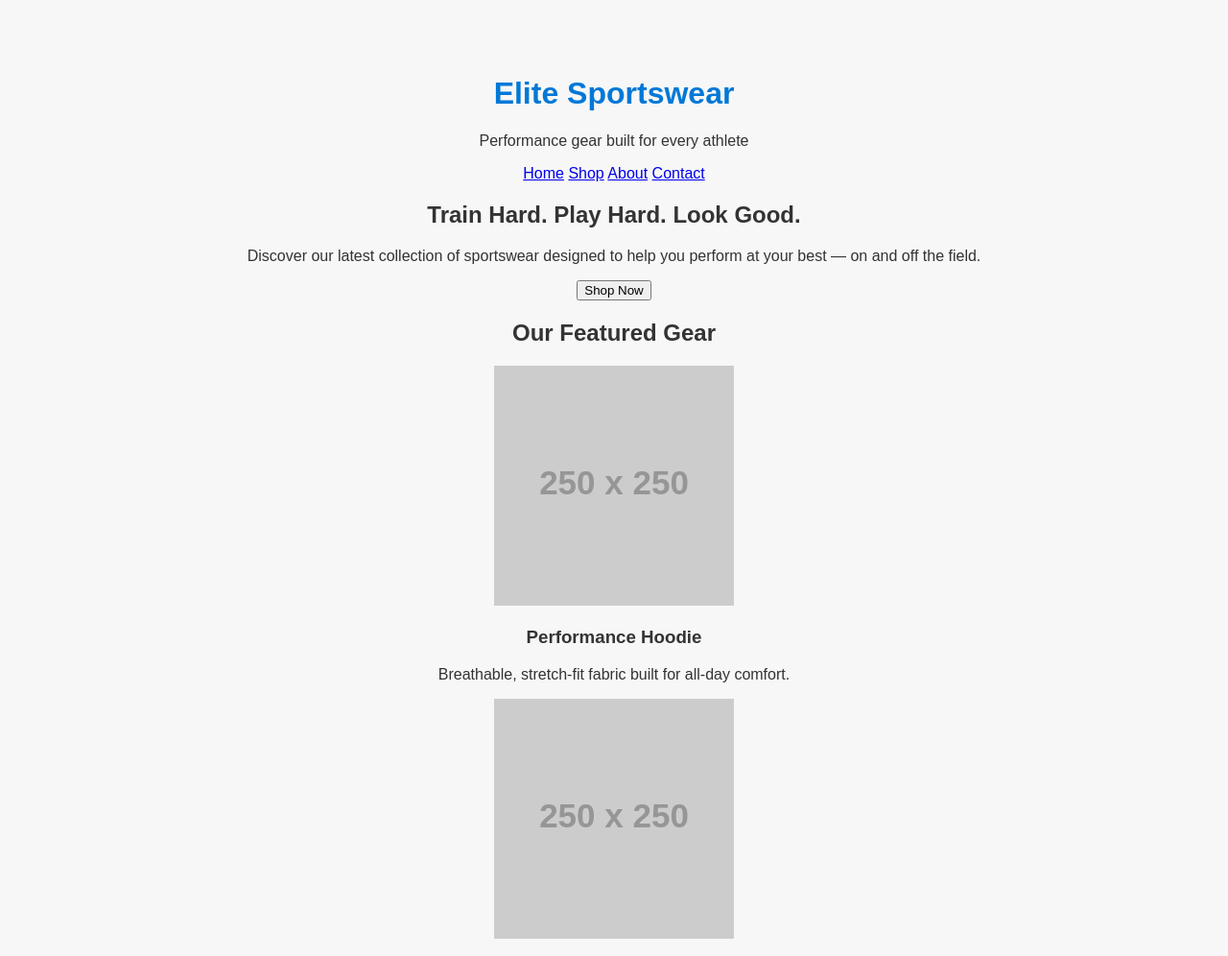
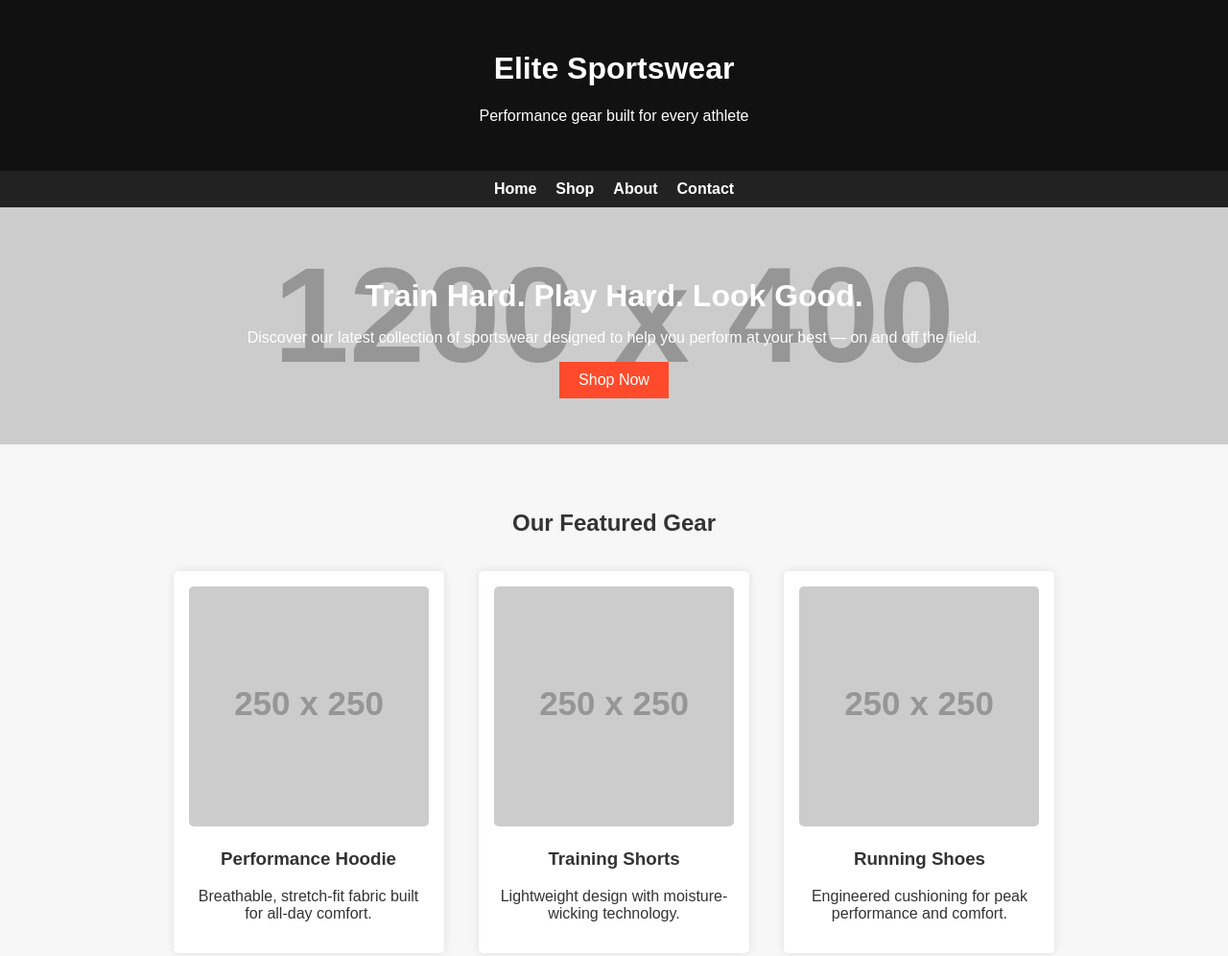
Before and after one commit to caomhantyre05-ui/My-website-, a plain HTML site: page index.html in a window 1280 px wide. Shown: the top 996 px of the page at 96% size. Drawn offline with Linux system fonts and the light colour scheme; placeholder pictures from the web are drawn by us.

Commit message:
Update styles.css

```diff
--- a/styles.css
+++ b/styles.css
@@ -1,8 +1,77 @@
 body {
   font-family: Arial, sans-serif;
-  background: #f7f7f7;
+  margin: 0;
+  padding: 0;
+  background-color: #f7f7f7;
   color: #333;
+}
+
+header {
+  background-color: #111;
+  color: #fff;
   text-align: center;
-  padding: 50px;
+  padding: 2rem 1rem;
 }
-h1 { color: #0078d7; }
+
+nav {
+  background-color: #222;
+  display: flex;
+  justify-content: center;
+  gap: 20px;
+  padding: 10px 0;
+}
+
+nav a {
+  color: #fff;
+  text-decoration: none;
+  font-weight: bold;
+}
+
+#hero {
+  text-align: center;
+  padding: 3rem 1rem;
+  background: url('https://via.placeholder.com/1200x400') center/cover no-repeat;
+  color: #fff;
+}
+
+#hero h2 {
+  font-size: 2rem;
+  margin-bottom: 10px;
+}
+
+button {
+  background-color: #ff4b2b;
+  border: none;
+  padding: 10px 20px;
+  color: white;
+  font-size: 1rem;
+  cursor: pointer;
+}
+
+#products {
+  text-align: center;
+  padding: 3rem 1rem;
+}
+
+.product {
+  display: inline-block;
+  width: 250px;
+  margin: 1rem;
+  background: white;
+  border-radius: 5px;
+  box-shadow: 0 0 10px rgba(0,0,0,0.1);
+  padding: 1rem;
+}
+
+.product img {
+  width: 100%;
+  border-radius: 5px;
+}
+
+footer {
+  background-color: #111;
+  color: white;
+  text-align: center;
+  padding: 1rem;
+  margin-top: 2rem;
+}
```
